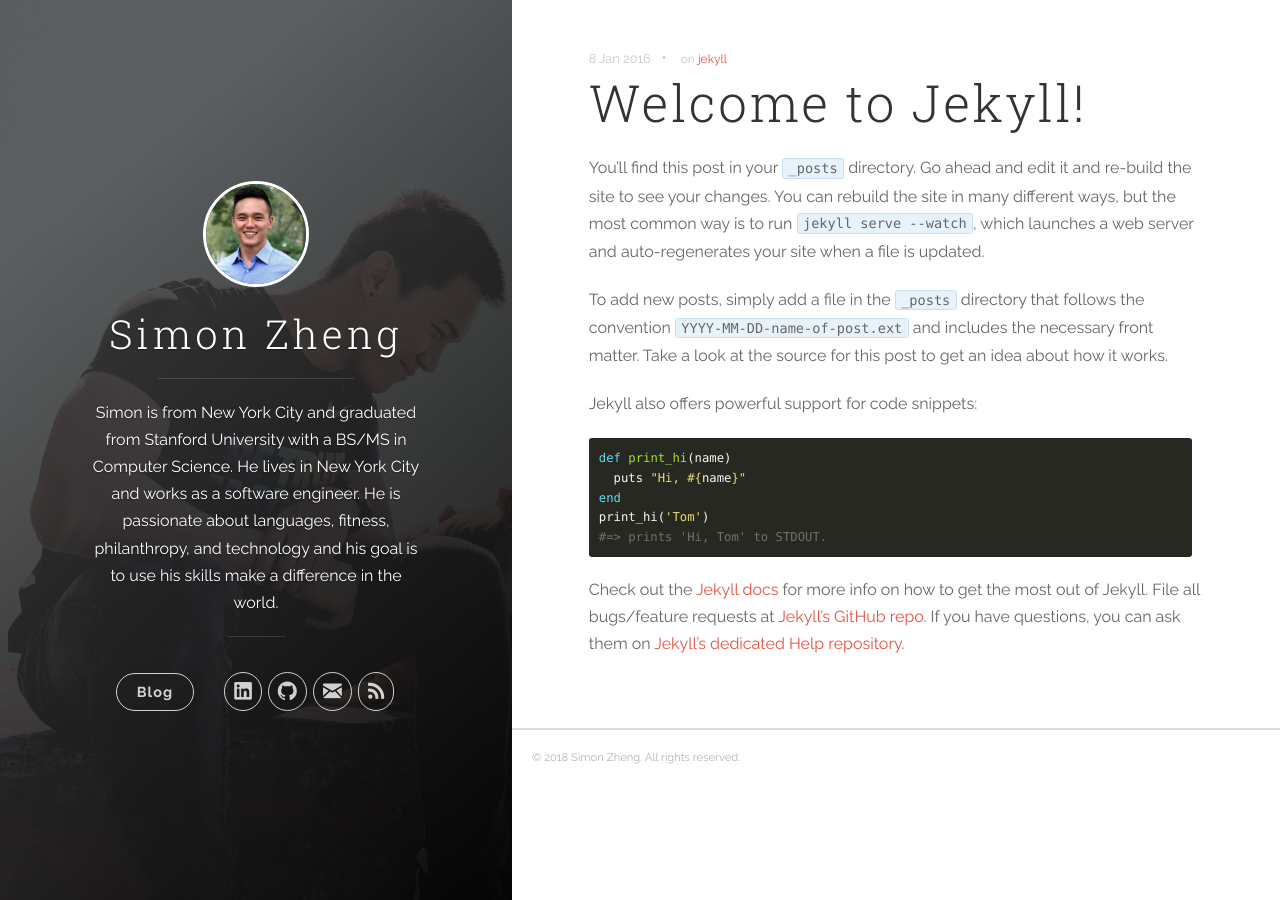
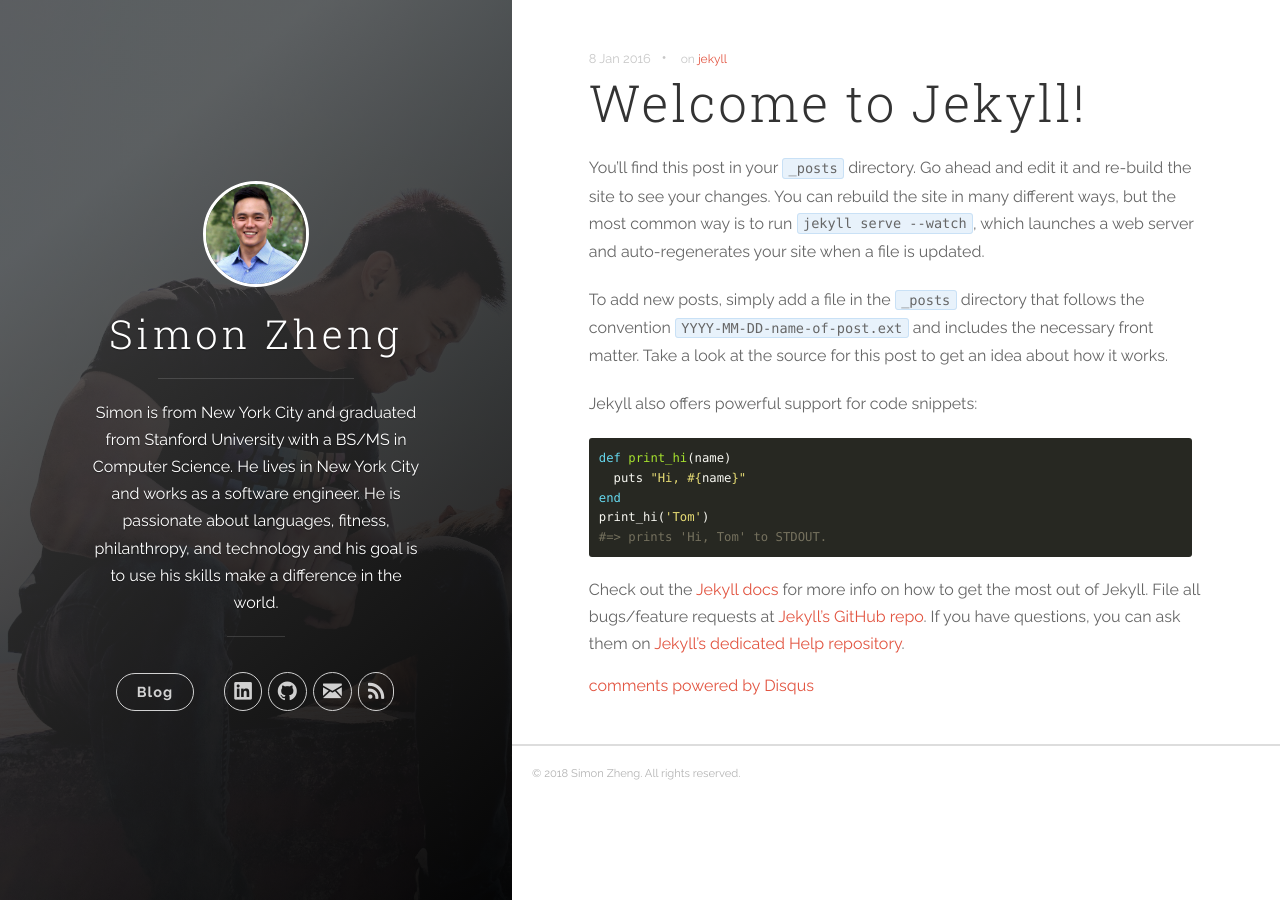
Before and after one commit to simonzheng/simonzheng.github.io, a Jekyll site: the page built from _posts/2016-01-08-welcome-to-jekyll.markdown, in a window 1280 px wide. Built offline with Jekyll 4.4.1, drawn with Linux system fonts in a browser that asks for light colours; nearby versions of some CDN libraries; comment, search, counter and statistics services are not loaded; part of the change alters nothing that is shown.

Commit message:
Revert "Disable disqus"
This reverts commit 4d50d6ffca0e5b9f2d0aa29ea12382bf93a5885e.

```diff
--- a/_config.yml
+++ b/_config.yml
@@ -4,7 +4,7 @@ description: 'Simon is from New York City and graduated from Stanford University
 url: 'simonzheng.github.io/'
 baseurl: '/'
 # google_analytics: 'UA-XXXXXX-X'
-# disqus_shortname: 'simonzheng'
+disqus_shortname: 'simonzheng'
 
 author:
   name: 'Simon Zheng'
```
